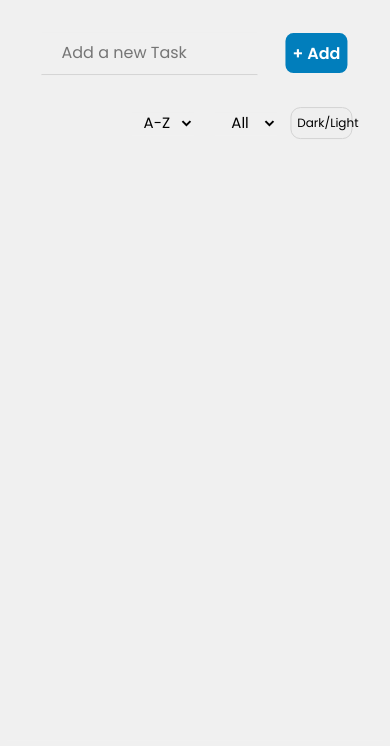
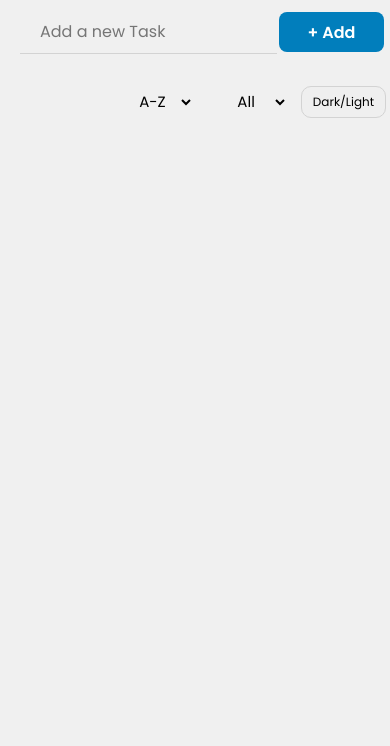
Before and after one commit to Manpreet055/To-do-App, a plain HTML site: page index.html in a window 390 px wide. Shown: the part 98-844 px from the top of the page. Drawn offline with Linux system fonts and the light colour scheme.

Commit message:
minor layout bug fixes after deploy

```diff
--- a/style.css
+++ b/style.css
@@ -195,3 +195,24 @@ body {
   border: none;
   outline: 0;
 }
+
+@media (max-width:768px){
+  .container{
+    width: 100%;
+    height: 100%;
+    padding: 0;
+    }
+    .darkModeButton{
+      width: 95%;
+    }
+    .addTask{
+      width: 90%;
+    }
+    .inputField{
+      width: 86%;
+      overflow-x: auto;
+    }
+    .newTask{
+      width: 92%;
+    }
+}
```
